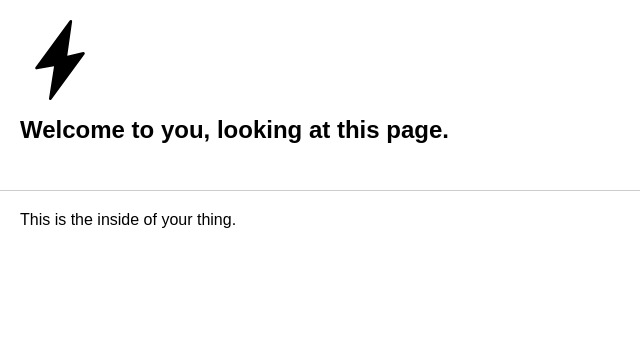
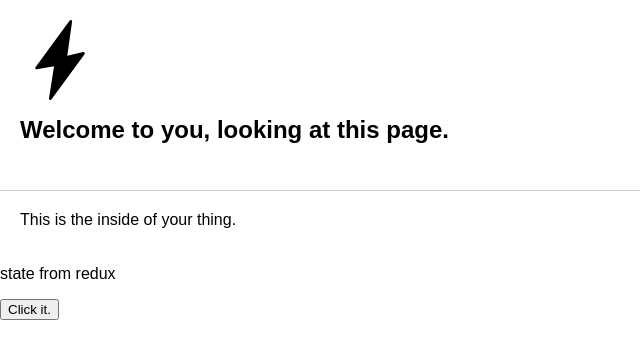
Before and after one commit to nameofname/base-react-app, a React (Create React App) app: page / in a window 1280 px wide. Shown: the top 358 px of the page, without its empty margins (0-640 px from the left). Built offline with nearby package versions, Linux system fonts and the light colour scheme.

Commit message:
connected redux to body

```diff
--- a/src/js/components/Body.jsx
+++ b/src/js/components/Body.jsx
@@ -1,4 +1,5 @@
 import React, { Component } from 'react';
+import { connect } from 'react-redux';
 
 class Body extends Component {
     constructor() {
@@ -11,10 +12,18 @@ class Body extends Component {
     }
 
     render() {
+        const { fetchApi } = this;
+        const { text } = this.props;
         return (
-            <div className="app-body">This is the inside of your thing.</div>
+            <div>
+                <div className="app-body">
+                    This is the inside of your thing.
+                </div>
+                <p>{text}</p>
+                <button onClick={fetchApi}>Click it.</button>
+            </div>
         );
     }
 }
 
-export default Body;
+export default connect(({ ui: { text } }) => ({ text }))(Body);
--- a/src/js/store/store.js
+++ b/src/js/store/store.js
@@ -1,6 +1,13 @@
 import { createStore, applyMiddleware } from 'redux';
 import thunkMiddleware from 'redux-thunk';
-import rootReducer from './rootReducer';
+import { combineReducers } from 'redux';
+import uiReducer from './uiReducer';
+import asyncReducer from './asyncReducer';
+
+const rootReducer = combineReducers({
+    ui: uiReducer,
+    async: asyncReducer
+});
 
 function configureStore(preloadedState) {
     return createStore(
```
